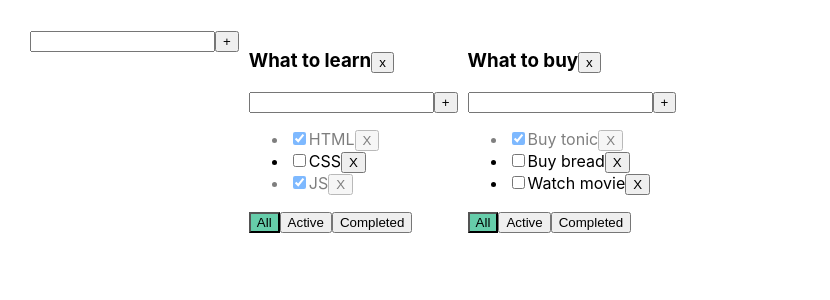
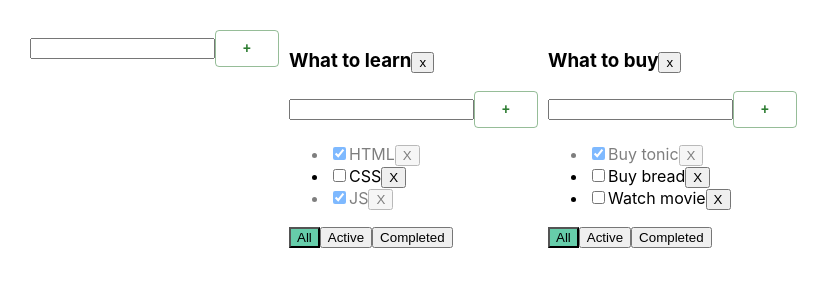
Before and after one commit to dktwho/2-todolist-ts-by-d, a React (Create React App) app: page / in a window 1280 px wide. Shown: the top 300 px of the page, without its empty margins (0-830 px from the left). Built offline with nearby package versions, Linux system fonts and the light colour scheme.

Commit message:
add Button from mui

```diff
--- a/package.json
+++ b/package.json
@@ -3,6 +3,10 @@
   "version": "0.1.0",
   "private": true,
   "dependencies": {
+    "@emotion/react": "^11.11.1",
+    "@emotion/styled": "^11.11.0",
+    "@mui/icons-material": "^5.14.1",
+    "@mui/material": "^5.14.2",
     "@testing-library/jest-dom": "^5.16.5",
     "@testing-library/react": "^13.4.0",
     "@testing-library/user-event": "^13.5.0",
--- a/src/AddItemForm.tsx
+++ b/src/AddItemForm.tsx
@@ -1,4 +1,5 @@
 import React, {ChangeEvent, KeyboardEvent, useState} from "react";
+import {Button} from "@mui/material";
 
 type AddItemFormPropsType = {
     addItem: (value: string) => void
@@ -32,8 +33,7 @@
         <div>
             <input type="text" value={value} onChange={changeValue} onKeyPress={onKeyPressHandler}
                    className={error ? 'error' : ''}/>
-            <button onClick={onClickAddTask}>+
-            </button>
+            <Button variant={'outlined'} color={'success'} onClick={onClickAddTask}>+</Button>
             {error && <div className='error-message'>{error}</div>}
         </div>
     )
```
Also changed, not shown: 1 other file (tests, documents, lock files or other folders).
